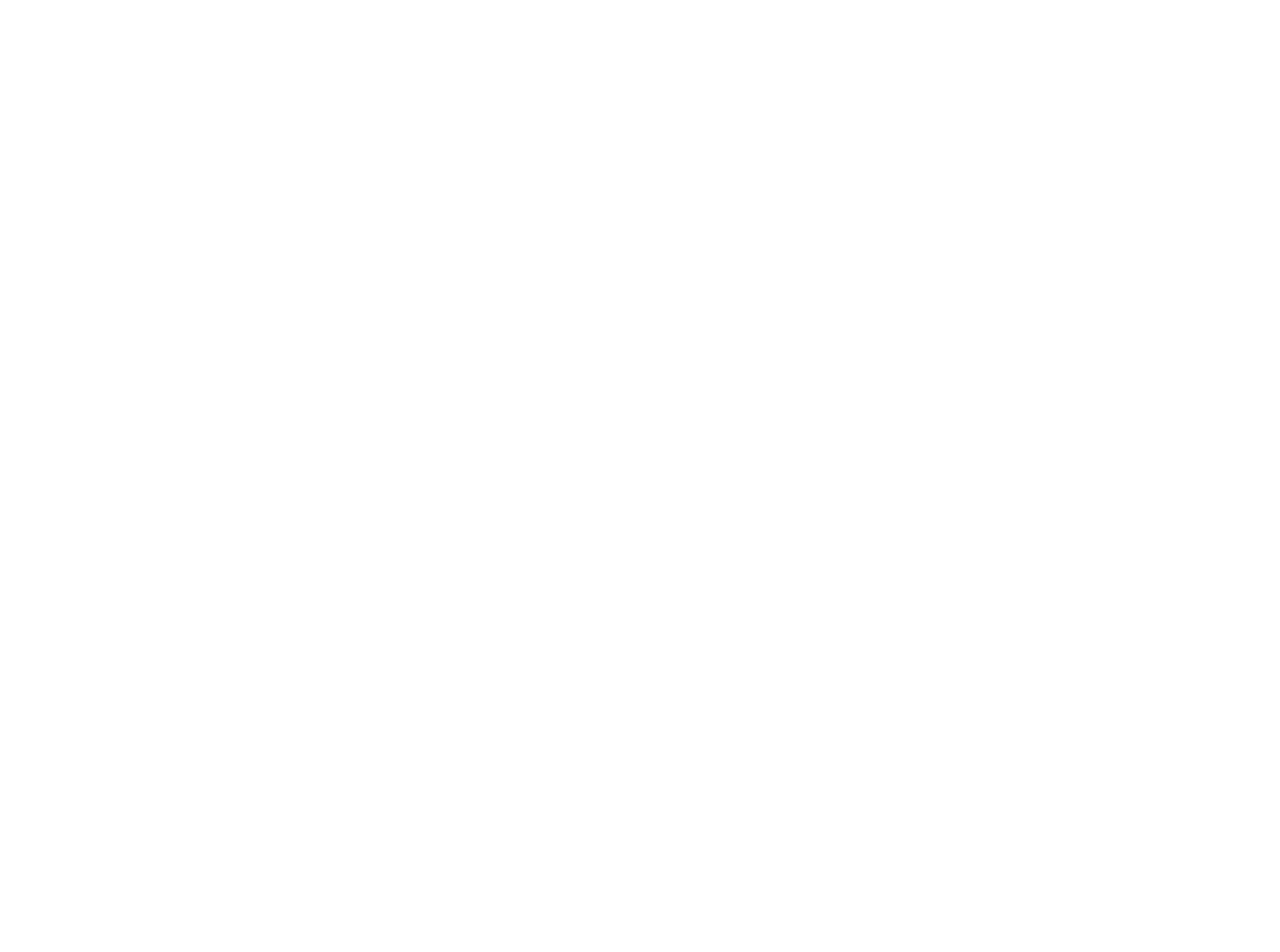
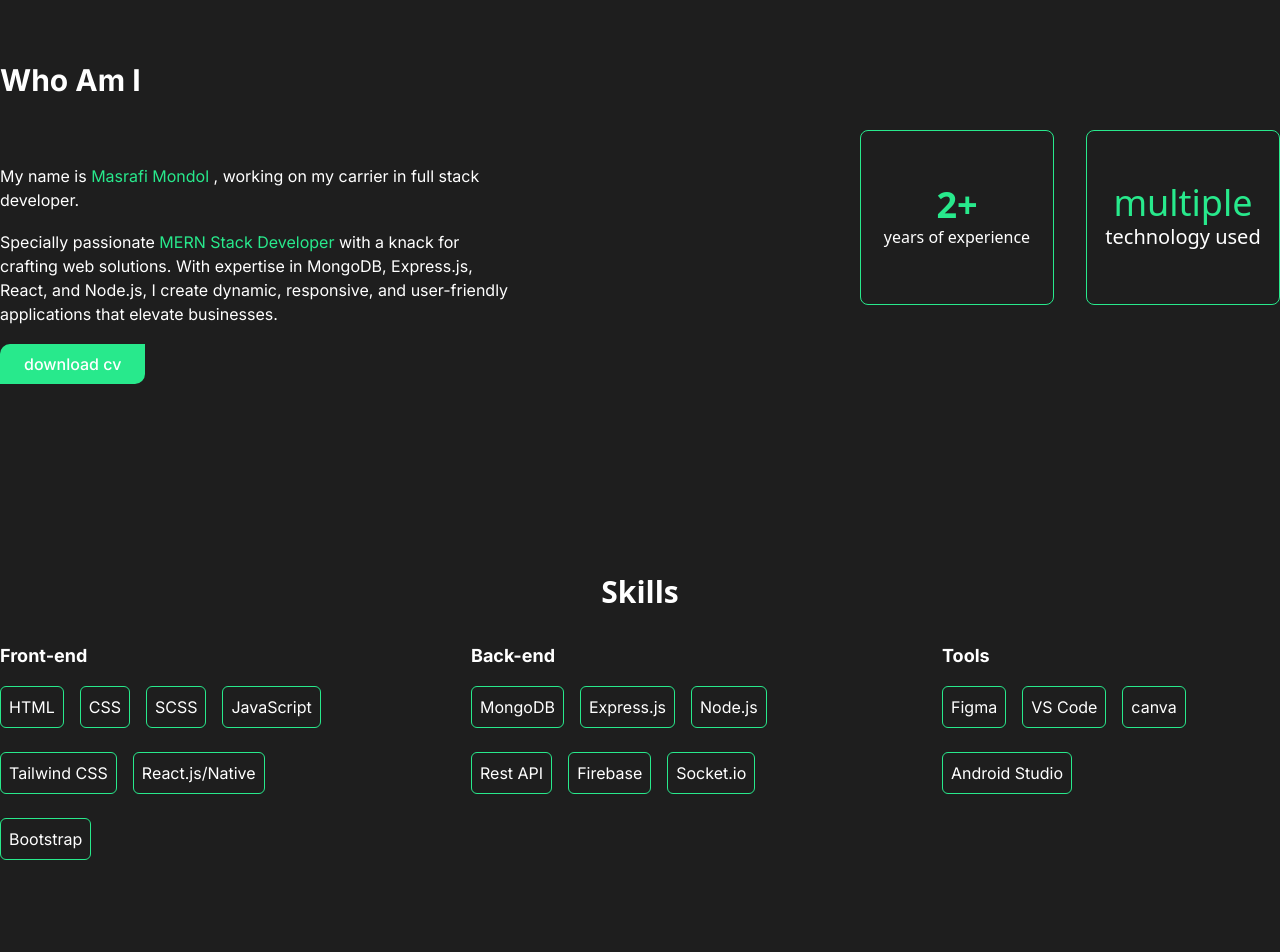
Before and after one commit to devMasrafi/Portfolio, a React (Vite) app: page / in a window 1280 px wide. Shown: the part 820-1772 px from the top of the page. Before the commit the page ends 800 px from the top, so only its background shows below. Built offline with nearby package versions, Linux system fonts and the light colour scheme.

Commit message:
project page ongoing

```diff
--- /dev/null
+++ b/src/components/DownloadCV.jsx
@@ -0,0 +1,9 @@
+import React from 'react'
+
+const DownloadCV = () => {
+  return (
+    <a href="public/my-cv.pdf" download={'Md. Masrafi Mondol.pdf'}>download cv </a>
+  )
+}
+
+export default DownloadCV
--- a/src/components/pages/HomePage.jsx
+++ b/src/components/pages/HomePage.jsx
@@ -1,8 +1,10 @@
 import React from 'react'
+import DownloadCV from '../DownloadCV'
 
 const HomePage = () => {
   return (
-    <section className='bg-bg-main-col pb-[144px] ' >
+  <section className='bg-bg-main-col pb-[144px] ' >
+      {/* landing home page */}
       <div className=' container mx-auto'>
         <div>
           <h1 className='font-inter text-white text-4xl font-semibold pt-[210px] pb-6 '>You have a <span className='text-sec-color'>vision</span> I have <span className='text-sec-color'>skill</span>
@@ -16,7 +18,91 @@ const HomePage = () => {
           </button>
         </div>
       </div>
-    </section>
+      {/* about me short */}
+      <div className='container mx-auto text-white flex justify-between items-center mt-[310px] '>
+        <div className='w-[510px] '>
+          <div>
+            <h3 className='text-3xl py-3 font-inter font-bold  mb-[54px] capitalize '>who am i</h3>
+          </div>
+          <div className='font-inter leading-[150%]'>
+            <p className=''>My name is <span className='text-sec-color '> Masrafi Mondol</span> , working on my carrier in full stack developer.
+            </p>
+            <p className='my-[18px] '>
+            Specially passionate <span className='text-sec-color '>MERN Stack Developer</span> with a knack for crafting web solutions. With expertise in MongoDB, Express.js, React, and Node.js, I create dynamic, responsive, and user-friendly applications that elevate businesses.</p>
+          </div>
+          <button className='font-inter font-medium text-white py-2 px-6 bg-sec-color rounded-tl-[10px] rounded-br-[10px] '>
+            {/* <Link to='src/assets/resume Md. Masrafi Mondol (MERN Stack Dev).pdf' download="my-cv" className='drop-shadow-xl'>download cv</Link > */}
+            <DownloadCV/>
+          </button>
+        </div>
+        <div className=' flex gap-8 '>
+          <div className='border border-sec-color rounded-lg h-[175px] w-[194px] flex flex-col justify-center items-center '>
+            <h2 className='font-semibold text-4xl text-sec-color'>2+</h2>
+            <p>years of experience</p>
+          </div>
+          <p className='border border-sec-color rounded-lg h-[175px] w-[194px] flex flex-col justify-center items-center text-xl p-3 ' > <span className='text-sec-color text-4xl '>multiple</span> technology used</p>
+        </div>
+      </div>
+    {/* skill section */}
+    <div className='container mx-auto mt-[190px] '>
+      <div class=" text-white">
+        <h2 class="text-center text-3xl font-bold">Skills</h2>
+        <div class="flex justify-between  py-8 font-inter ">
+          <div className='w-[338px] h-[238px] '>
+            <h3 class="text-lg font-bold mb-4">Front-end</h3>
+            <ul class="list-none flex flex-wrap gap-4">
+              <li class="mb-2 border p-2 rounded-md border-sec-color  ">HTML</li>
+              <li class="mb-2  border p-2 rounded-md border-sec-color">CSS</li>
+              <li class="mb-2  border p-2 rounded-md border-sec-color">SCSS</li>
+              <li class="mb-2  border p-2 rounded-md border-sec-color">JavaScript</li>
+              <li class="mb-2  border p-2 rounded-md border-sec-color">Tailwind CSS</li>
+              <li class="mb-2  border p-2 rounded-md border-sec-color">React.js/Native</li>
+              <li class="mb-2  border p-2 rounded-md border-sec-color">Bootstrap</li>
+            </ul>
+          </div>
+          <div className='w-[338px] h-[238px] '>
+            <h3 class="text-lg font-bold mb-4">Back-end</h3>
+            <ul class="list-none flex flex-wrap gap-4">
+              <li class="mb-2  border p-2 rounded-md border-sec-color">MongoDB</li>
+              <li class="mb-2  border p-2 rounded-md border-sec-color">Express.js</li>
+              <li class="mb-2  border p-2 rounded-md border-sec-color">Node.js</li>
+              <li class="mb-2  border p-2 rounded-md border-sec-color">Rest API</li>
+              <li class="mb-2  border p-2 rounded-md border-sec-color">Firebase</li>
+              <li class="mb-2  border p-2 rounded-md border-sec-color">Socket.io</li>
+            </ul>
+          </div>
+          <div className='w-[338px] h-[238px] '>
+            <h3 class="text-lg font-bold mb-4">Tools</h3>
+            <ul class="list-none flex flex-wrap gap-4">
+              <li class="mb-2  border p-2 rounded-md border-sec-color">Figma</li>
+              <li class="mb-2  border p-2 rounded-md border-sec-color">VS Code</li>
+              <li class="mb-2  border p-2 rounded-md border-sec-color">canva</li>
+              <li class="mb-2  border p-2 rounded-md border-sec-color">Android Studio</li>
+            </ul>
+          </div>
+        </div>
+      </div>
+    </div>
+
+    {/* projects */}
+    <div className='mt-[210px] container mx-auto '>
+      <h3 className='text-white font-inter my-[80px] font-bold capitalize text-3xl text-center '>projects</h3>
+      <div className='flex justify-between '>
+        <div className='w-[390px] h-[510px] border-sec-color border rounded-xl '>
+
+        </div>
+        <div>
+            <div className='w-[390px] h-[480px] border-sec-color border rounded-xl'>
+
+            </div>
+        </div>
+        <div className='w-[390px] h-[510px] border-sec-color border rounded-xl'>
+
+        </div>
+      </div>
+    </div>
+
+  </section>
   )
 }
 
```
Also changed, not shown: 1 other file (tests, documents, lock files or other folders).
